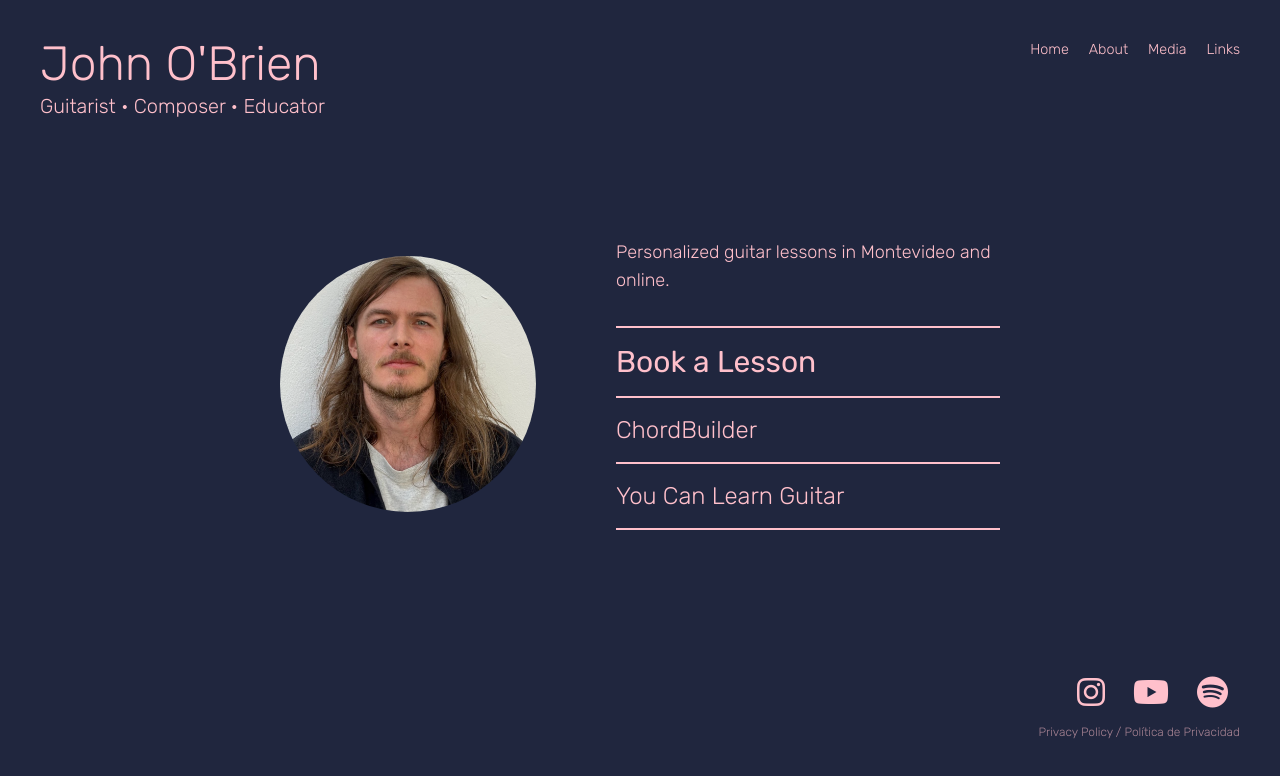
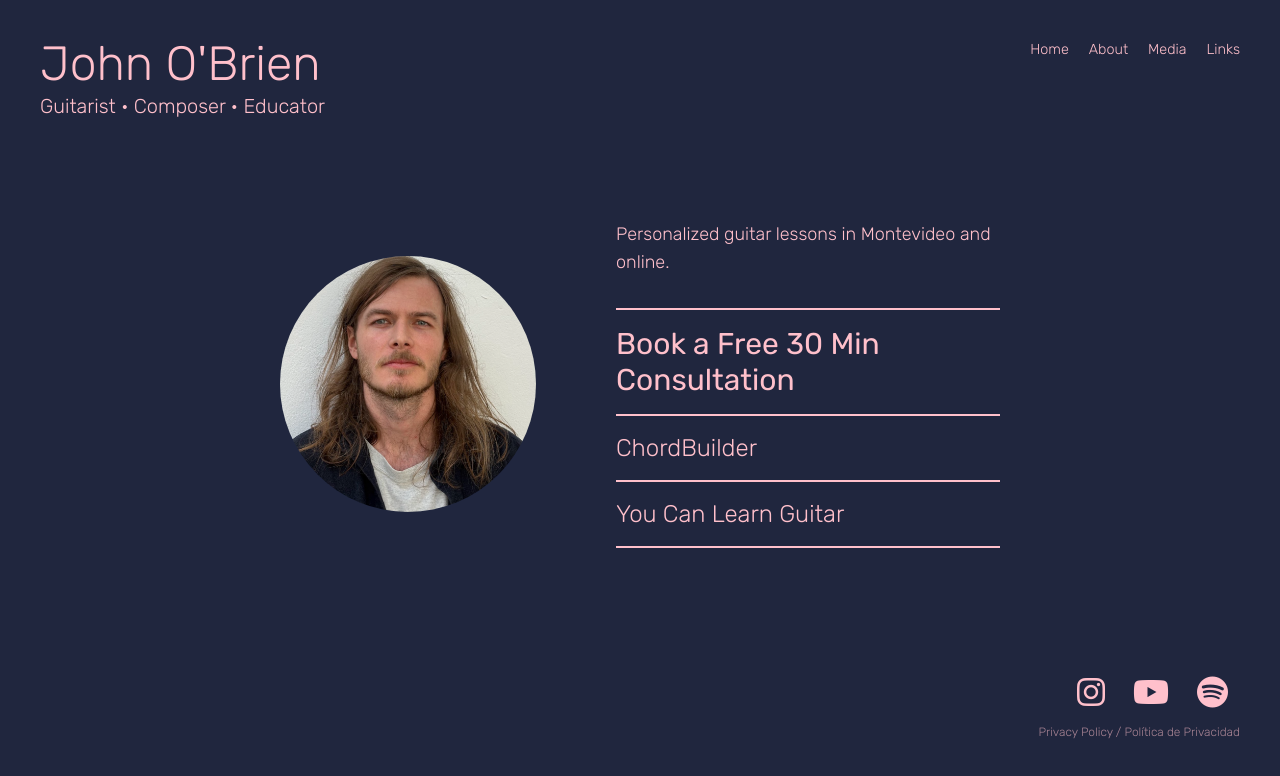
Before and after one commit to johnobriendev/musicianpage, a Next.js app: page /links in a window 1280 px wide. Shown: the top 776 px of the page. Built offline with nearby package versions, Linux system fonts and the light colour scheme.

Commit message:
fix: change book a lesson button

```diff
--- a/src/app/links/page.tsx
+++ b/src/app/links/page.tsx
@@ -30,7 +30,7 @@ type LinkItem = {
 }
 
 const links: LinkItem[] = [
-  { label: 'Book a Lesson', href: process.env.BOOK_A_LESSON_URL || '#', variant: 'primary' },
+  { label: 'Book a Free 30 Min Consultation', href: process.env.BOOK_A_LESSON_URL || '#', variant: 'primary' },
   { label: 'ChordBuilder', href: 'https://chordbuilder.netlify.app/' },
   { label: 'You Can Learn Guitar', href: 'https://youcanlearnguitar.com/' },
 ]
```
